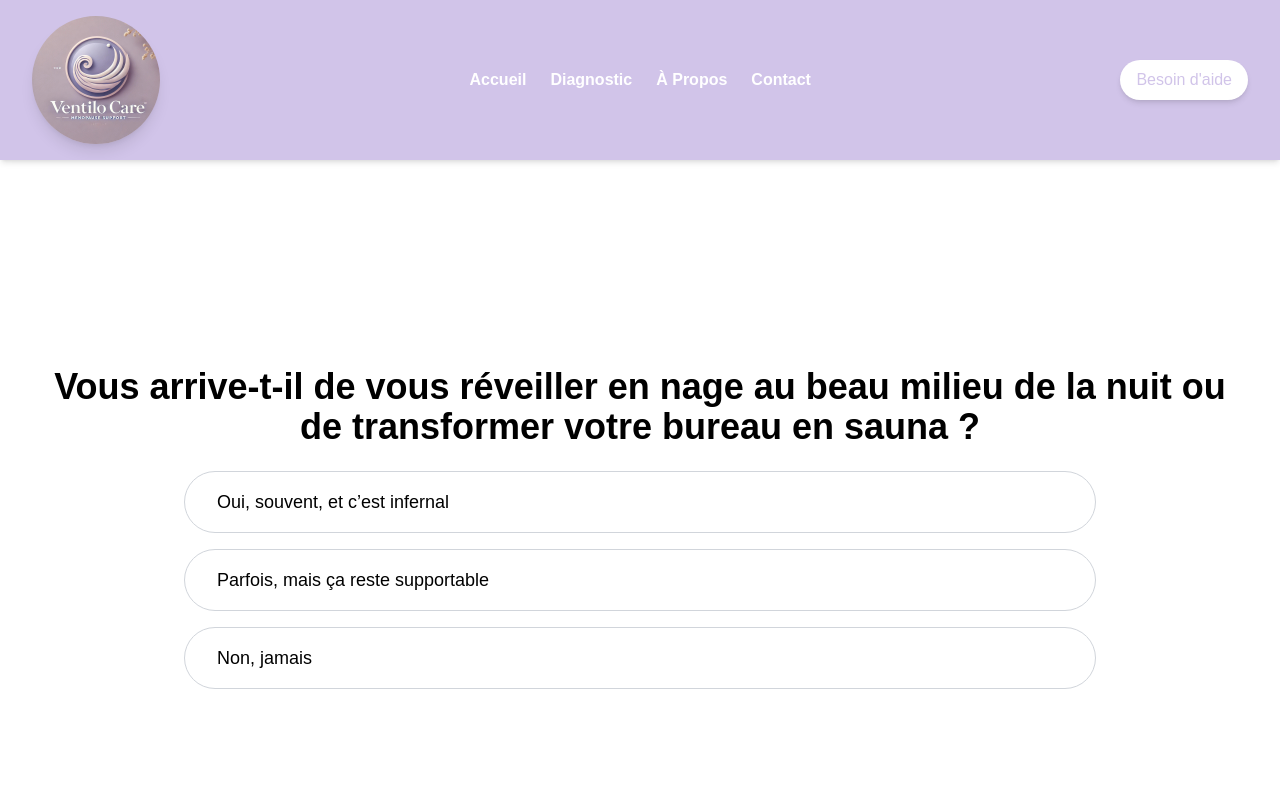
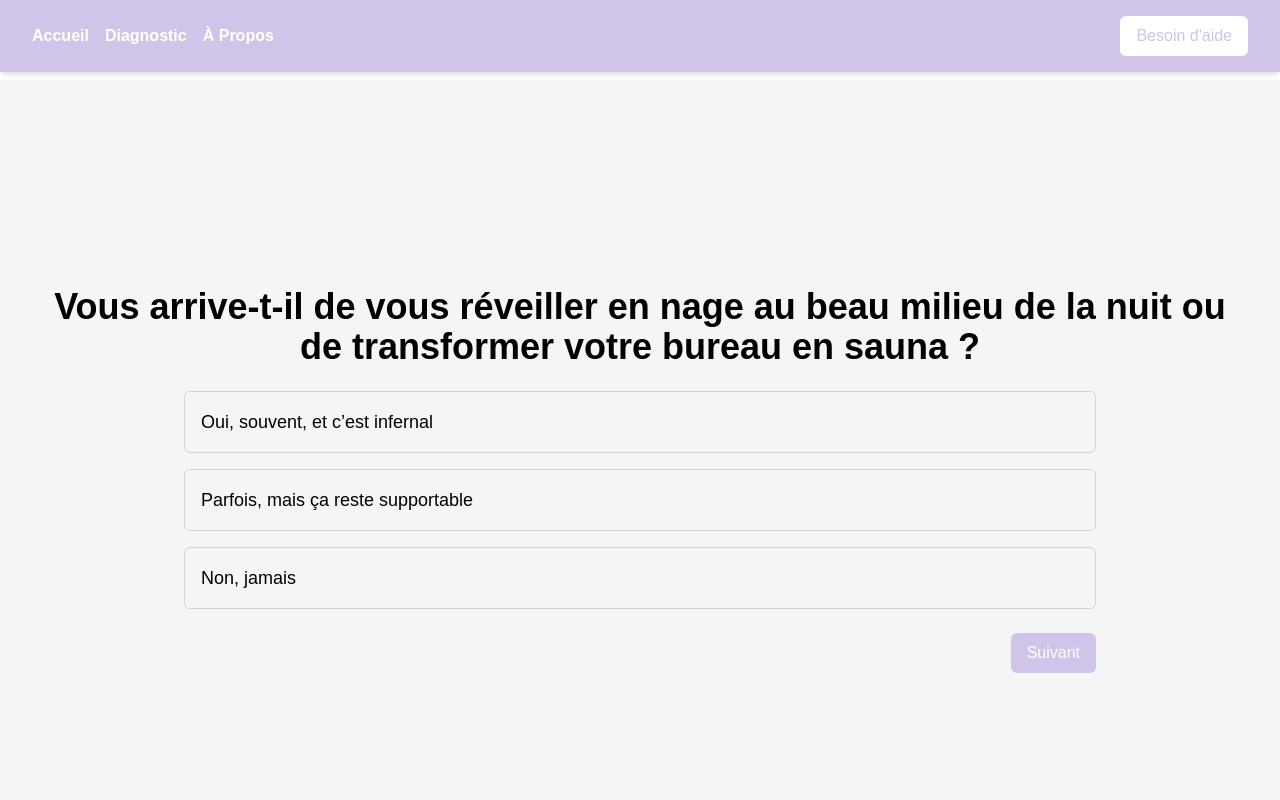
Before and after one commit to MohamedLemineK/InnovHer-Suivi-Menopause, a Next.js app in the folder untitled/: page / in a window 1280 px wide. Shown: the top 800 px of the page. Built offline with nearby package versions, Linux system fonts and the light colour scheme.

Commit message:
Update page.js

```diff
--- a/untitled/src/app/page.js
+++ b/untitled/src/app/page.js
@@ -3,13 +3,14 @@
 import { useState } from "react";
 import { Element, scroller } from "react-scroll";
 import questionnaire from "../../src/app/data/questionsData.json";
-import Link from "next/link"; // Importing Link for navigation
+import Link from "next/link"; // Importer le JSON
 
 export default function Chatbot() {
-    const [messages, setMessages] = useState([]);
-    const [step, setStep] = useState(0);
+    const [userAnswers, setUserAnswers] = useState({});
+    const [currentStep, setCurrentStep] = useState(0);
+    const [maxStepReached, setMaxStepReached] = useState(0);
 
-    // Extract questions from JSON
+    // Extraction des questions depuis le JSON
     const steps = questionnaire.questions.map((q) => ({
         text: q.question,
         options: q.options.map((option) => ({
@@ -18,140 +19,173 @@ export default function Chatbot() {
         isMultiple: q.type === "multiple_choice",
     }));
 
-    const handleAnswerChange = (value) => {
-        const nextStep = step + 1 < steps.length ? step + 1 : -1;
-
-        // Handle multiple choice answers
-        if (steps[step].isMultiple) {
-            const currentAnswers = messages.filter((m) => m.sender === "user").map((m) => m.text);
-            if (currentAnswers.includes(value)) {
-                setMessages((prevMessages) => prevMessages.filter((m) => m.text !== value));
+    const handleAnswerChange = (stepIndex, value) => {
+        const isMultiple = steps[stepIndex].isMultiple;
+        setUserAnswers((prevAnswers) => {
+            const newAnswers = { ...prevAnswers };
+            if (isMultiple) {
+                // Pour les choix multiples, ajouter ou supprimer la sélection
+                const existingAnswers = newAnswers[stepIndex] || [];
+                if (existingAnswers.includes(value)) {
+                    newAnswers[stepIndex] = existingAnswers.filter(
+                        (answer) => answer !== value
+                    );
                 } else {
-                setMessages((prevMessages) => [
-                    ...prevMessages,
-                    { sender: "user", text: value },
-                ]);
+                    newAnswers[stepIndex] = [...existingAnswers, value];
                 }
             } else {
-            setMessages((prevMessages) => [
-                ...prevMessages,
-                { sender: "user", text: value },
-            ]);
+                // Pour les autres types de questions, écraser la réponse
+                newAnswers[stepIndex] = value;
             }
+            return newAnswers;
+        });
 
-        // Move to the next step with a delay
-        if (nextStep !== undefined) {
-            setTimeout(() => {
-                if (nextStep === -1) {
-                    setMessages((prevMessages) => [
-                        ...prevMessages,
-                        { sender: "bot", text: "Merci pour votre participation." },
-                    ]);
-                } else {
-                    setMessages((prevMessages) => [
-                        ...prevMessages,
-                        { sender: "bot", text: steps[nextStep].text },
-                    ]);
-                    setStep(nextStep);
+        // Pour les questions à choix unique, passer automatiquement à la prochaine question
+        if (!isMultiple && stepIndex === currentStep) {
+            goToNextStep();
+        }
+    };
 
-                    // Scroll to the next question
+    const goToNextStep = () => {
+        const nextStep = currentStep + 1;
+        if (nextStep < steps.length) {
+            setCurrentStep(nextStep);
+            setMaxStepReached((prevMax) => Math.max(prevMax, nextStep));
+            // Défilement vers la prochaine question
             scroller.scrollTo(`step-${nextStep}`, {
                 duration: 500,
                 delay: 0,
                 smooth: "easeInOutQuart",
                 offset: -80,
             });
+        } else {
+            // Questionnaire terminé
+            setCurrentStep(-1);
+            // Vous pouvez ajouter une logique supplémentaire ici si nécessaire
         }
-            }, 500);
+    };
+
+    const goToPreviousStep = () => {
+        const prevStep = currentStep - 1;
+        if (prevStep >= 0) {
+            setCurrentStep(prevStep);
+            // Défilement vers la question précédente
+            scroller.scrollTo(`step-${prevStep}`, {
+                duration: 500,
+                delay: 0,
+                smooth: "easeInOutQuart",
+                offset: -80,
+            });
         }
     };
 
     return (
         <div className="min-h-screen bg-lightGray">
-            {/* Header */}
+            {/* Barre de navigation */}
             <header className="fixed top-0 left-0 w-full bg-purpleAccent text-white z-50 shadow-md">
                 <div className="flex justify-between items-center px-8 py-4">
-                    {/* Logo */}
-                    <Link href="/">
-                        <img
-                            src="/logo.jpg" // Ensure the logo file is placed in the public folder as "logo.jpg"
-                            alt="Ventilo Care"
-                            className="w-32 h-auto object-cover rounded-full shadow-lg" // Added rounded and shadow
-                        />
-                    </Link>
-                    {/* Navigation */}
                     <nav>
-                        <ul className="flex space-x-6 font-semibold">
-                            <li>
-                                <Link href="/" className="hover:underline">
-                                    Accueil
-                                </Link>
-                            </li>
-                            <li>
-                                <Link href="/diagnostic" className="hover:underline">
-                                    Diagnostic
-                                </Link>
-                            </li>
-                            <li>
-                                <Link href="/about" className="hover:underline">
-                                    À Propos
-                                </Link>
-                            </li>
-                            <li>
-                                <Link href="/contact" className="hover:underline">
-                                    Contact
-                                </Link>
-                            </li>
+                        <ul className="flex space-x-4 font-semibold">
+                            <li>Accueil</li>
+                            <li>Diagnostic</li>
+                            <li>À Propos</li>
                         </ul>
                     </nav>
-                    <button className="bg-white text-purpleAccent px-4 py-2 rounded-full hover:bg-gray-200 shadow-md">
+                    <button className="bg-white text-purpleAccent px-4 py-2 rounded-md">
                         Besoin d'aide
                     </button>
                 </div>
             </header>
 
-            {/* Questions Content */}
-            <div className="flex flex-col items-center mt-32">
+            {/* Contenu des questions */}
+            {currentStep === -1 ? (
+                <div className="min-h-screen flex items-center justify-center">
+                    <h1 className="text-4xl font-bold">
+                        Merci pour votre participation
+                    </h1>
+                </div>
+            ) : (
+                <div className="flex flex-col items-center mt-20">
                     {steps.map((stepData, index) => (
                         <Element
                             key={index}
                             name={`step-${index}`}
-                        className="w-full h-screen flex flex-col items-center justify-center bg-white shadow-lg p-8 rounded-lg" // Rounded cards
+                            className={`w-full min-h-screen flex flex-col items-center justify-center p-8 ${
+                                index !== currentStep
+                                    ? "hidden"
+                                    : ""
+                            }`}
                         >
                             <h1 className="text-4xl font-bold text-center mb-6">
                                 {stepData.text}
                             </h1>
                             <div className="flex flex-col space-y-4 w-3/4">
-                            {stepData.options.map((option, i) => (
-                                <label
+                                {stepData.options.map((option, i) => {
+                                    const selectedAnswers = userAnswers[index];
+                                    const isSelected = stepData.isMultiple
+                                        ? (selectedAnswers || []).includes(option.text)
+                                        : selectedAnswers === option.text;
+
+                                    return (
+                                        <div
                                             key={i}
-                                    className={`flex items-center space-x-4 p-4 border border-gray-300 rounded-full ${
-                                        messages.some((m) => m.sender === "user" && m.text === option.text)
-                                            ? "bg-purpleAccent text-white shadow-lg"
-                                            : "hover:bg-gray-100"
+                                            className={`p-4 border border-gray-300 rounded-md cursor-pointer ${
+                                                isSelected
+                                                    ? "bg-purpleAccent text-white"
+                                                    : ""
                                             }`}
-                                    onClick={() => handleAnswerChange(option.text)}
+                                            onClick={() =>
+                                                handleAnswerChange(
+                                                    index,
+                                                    option.text
+                                                )
+                                            }
                                         >
+                                            {/* Input caché */}
                                             <input
-                                        type={stepData.isMultiple ? "checkbox" : "radio"}
+                                                type={
+                                                    stepData.isMultiple
+                                                        ? "checkbox"
+                                                        : "radio"
+                                                }
                                                 name={`step-${index}`}
                                                 value={option.text}
                                                 className="hidden"
-                                        checked={messages.some(
-                                            (m) => m.sender === "user" && m.text === option.text
+                                                checked={isSelected}
+                                                readOnly
+                                            />
+                                            <span className="text-lg">
+                                                {option.text}
+                                            </span>
+                                        </div>
+                                    );
+                                })}
+                            </div>
+                            {/* Boutons de navigation */}
+                            <div className="flex justify-between mt-6 w-3/4">
+                                {currentStep > 0 && (
+                                    <button
+                                        onClick={goToPreviousStep}
+                                        className="bg-gray-500 text-white px-4 py-2 rounded-md"
+                                    >
+                                        Précédent
+                                    </button>
                                 )}
-                                        onChange={() => {}}
-                                    />
-                                    <span className="text-lg">{option.text}</span>
-                                </label>
-                            ))}
+                                <div className="flex-1"></div>
+                                <button
+                                    onClick={goToNextStep}
+                                    className="bg-purpleAccent text-white px-4 py-2 rounded-md"
+                                >
+                                    Suivant
+                                </button>
                             </div>
                         </Element>
                     ))}
                 </div>
+            )}
 
             {/* Footer */}
-            <footer className="bg-gray-800 text-white text-center py-4 mt-10 rounded-t-lg">
+            <footer className="bg-gray-800 text-white text-center py-4 mt-10">
                 <p className="text-sm">
                     Ventilo, c'est un espace en ligne pour accompagner les femmes en périménopause avec une approche
                     pluridisciplinaire.
@@ -175,7 +209,8 @@ export default function Chatbot() {
                     <span>© 2024 Ventilo | </span>
                     <Link href="/conditions-d-utilisation/" className="text-purpleAccent hover:underline">
                         Conditions d'utilisation
-                    </Link> |
+                    </Link>{" "}
+                    |
                     <Link href="/mentions-legales/" className="text-purpleAccent hover:underline">
                         Mentions légales
                     </Link>
```
Lines whose indentation alone changed are shown as unchanged.
